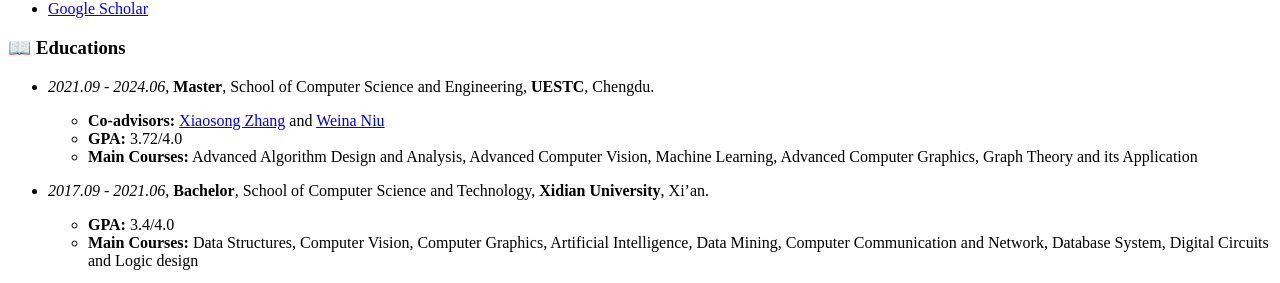
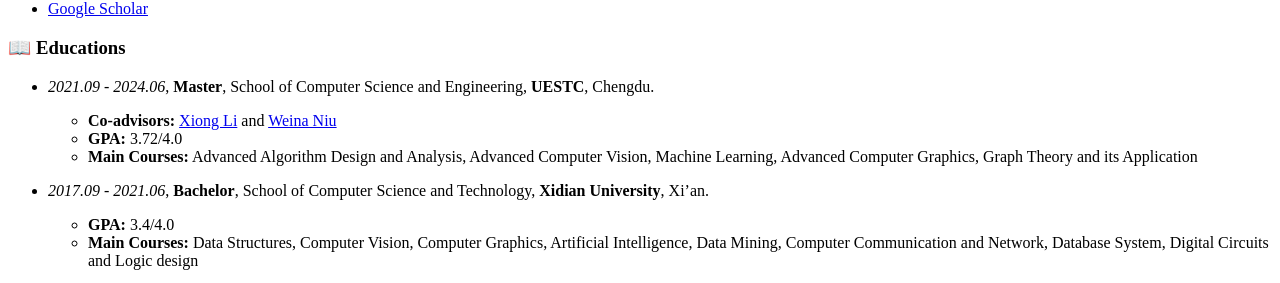
Before and after one commit to lingfengyao/lingfengyao.github.io, a Jekyll site: the page built from _pages/includes/education.md, in a window 1280 px wide. Shown: the part 674-957 px from the top of the page. Built offline with Jekyll 4.4.1, drawn with Linux system fonts in a browser that asks for light colours; our own code applies the rules of GitHub Pages for plain Markdown files.

Commit message:
Update education.md

```diff
--- a/_pages/includes/education.md
+++ b/_pages/includes/education.md
@@ -2,7 +2,7 @@
 # 📖 Educations
 - *2021.09 - 2024.06*, **Master**, School of Computer Science and Engineering, **UESTC**, Chengdu.
 
-  - **Co-advisors:**  [Xiaosong Zhang](https://www.researchgate.net/scientific-contributions/Xiaosong-Zhang-70729540) and [Weina Niu](https://www.researchgate.net/scientific-contributions/Weina-Niu-2111558519)
+  - **Co-advisors:**  [Xiong Li](https://scholar.google.com/citations?user=oRaABLcAAAAJ) and [Weina Niu](https://www.researchgate.net/scientific-contributions/Weina-Niu-2111558519)
   - **GPA:** 3.72/4.0
   - **Main Courses:** Advanced Algorithm Design and Analysis, Advanced Computer Vision, Machine
     Learning, Advanced Computer Graphics, Graph Theory and its Application
```
